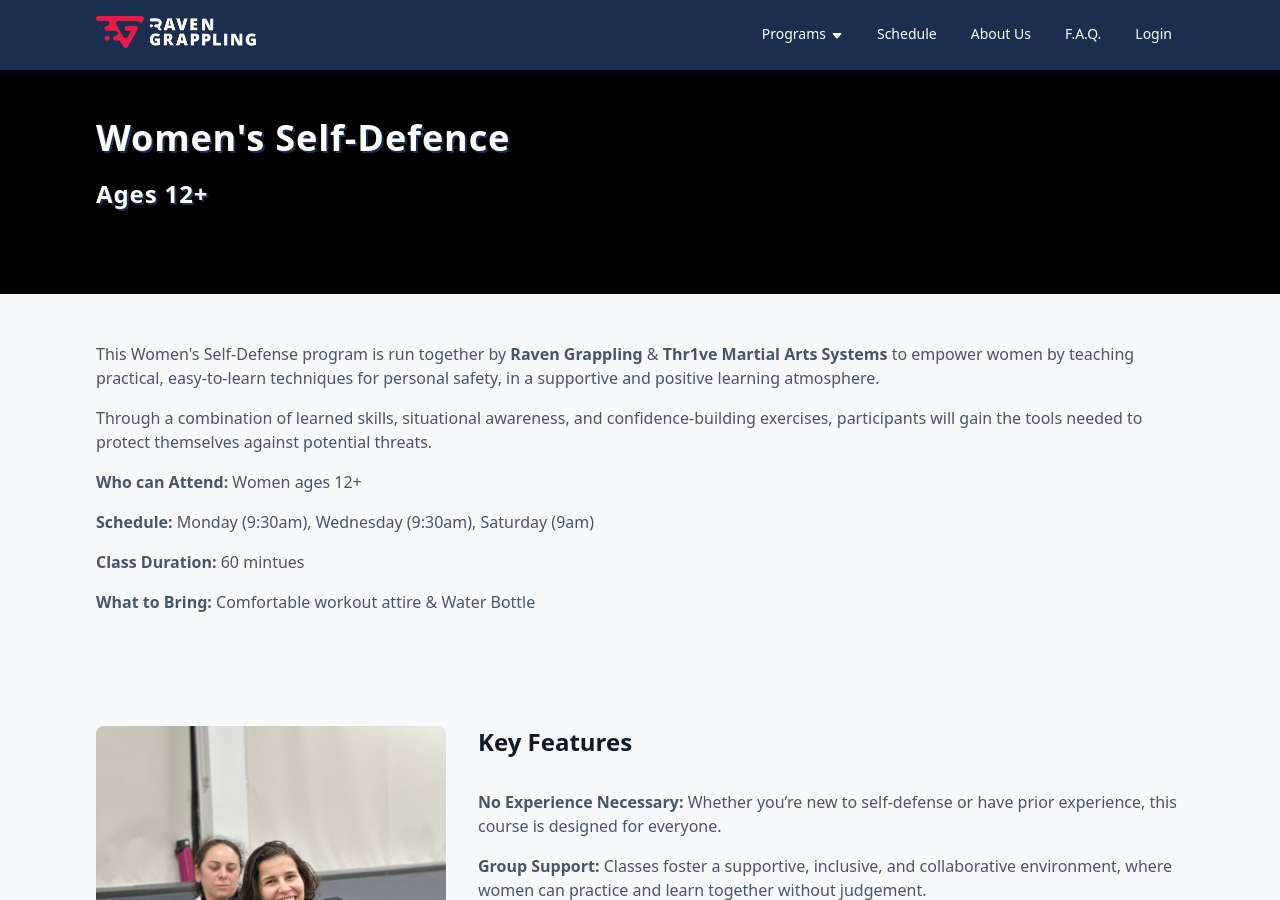
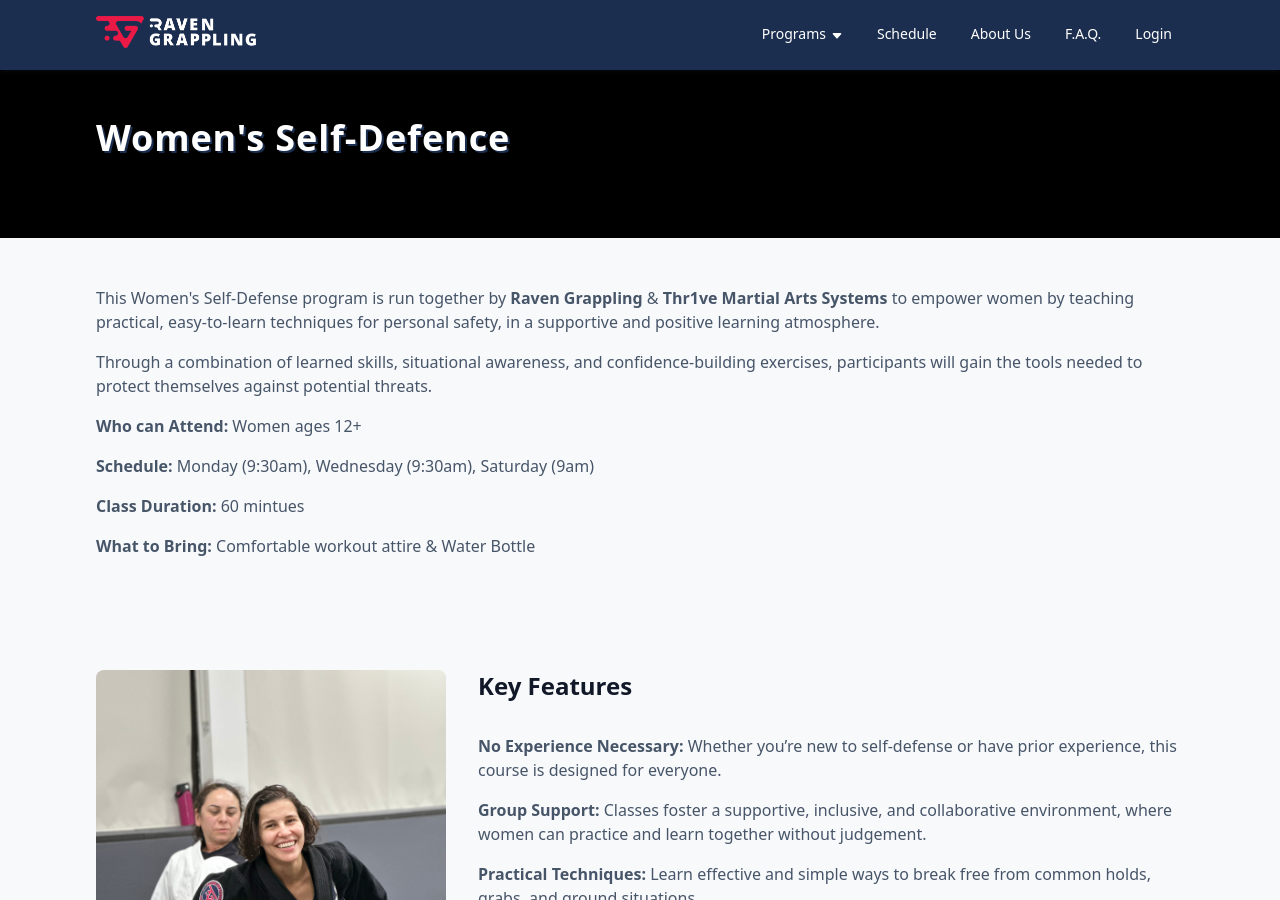
Before and after one commit to RavenGrappling/RavenGrappling.github.io, a Jekyll site: the page built from pages/women's-self-defence.html, in a window 1280 px wide and 900 px high. Built offline with Jekyll 4.4.1, drawn with Linux system fonts in a browser that asks for light colours.

Commit message:
Update women's-self-defence.html

```diff
--- a/pages/women's-self-defence.html
+++ b/pages/women's-self-defence.html
@@ -9,7 +9,6 @@ permalink: /women's-self-defence-coquitlam
     <div class="hero-content">
       <h1>
         Women's Self-Defence
-        <small>Ages 12+</small>
       </h1>
     </div>
 </div>
@@ -113,7 +112,7 @@ permalink: /women's-self-defence-coquitlam
     </div>
 
     <div class="section-image">
-      <img src="/assets/images/programs/women's-self-defence/IMG_8313.JPEG" alt="Women's Self-Defence Coquitlam">
+      <img src="/assets/images/programs/women's-self-defence/IMG_8312.JPEG" alt="Women's Self-Defence Coquitlam">
     </div>
   </div>
 </section>
```
